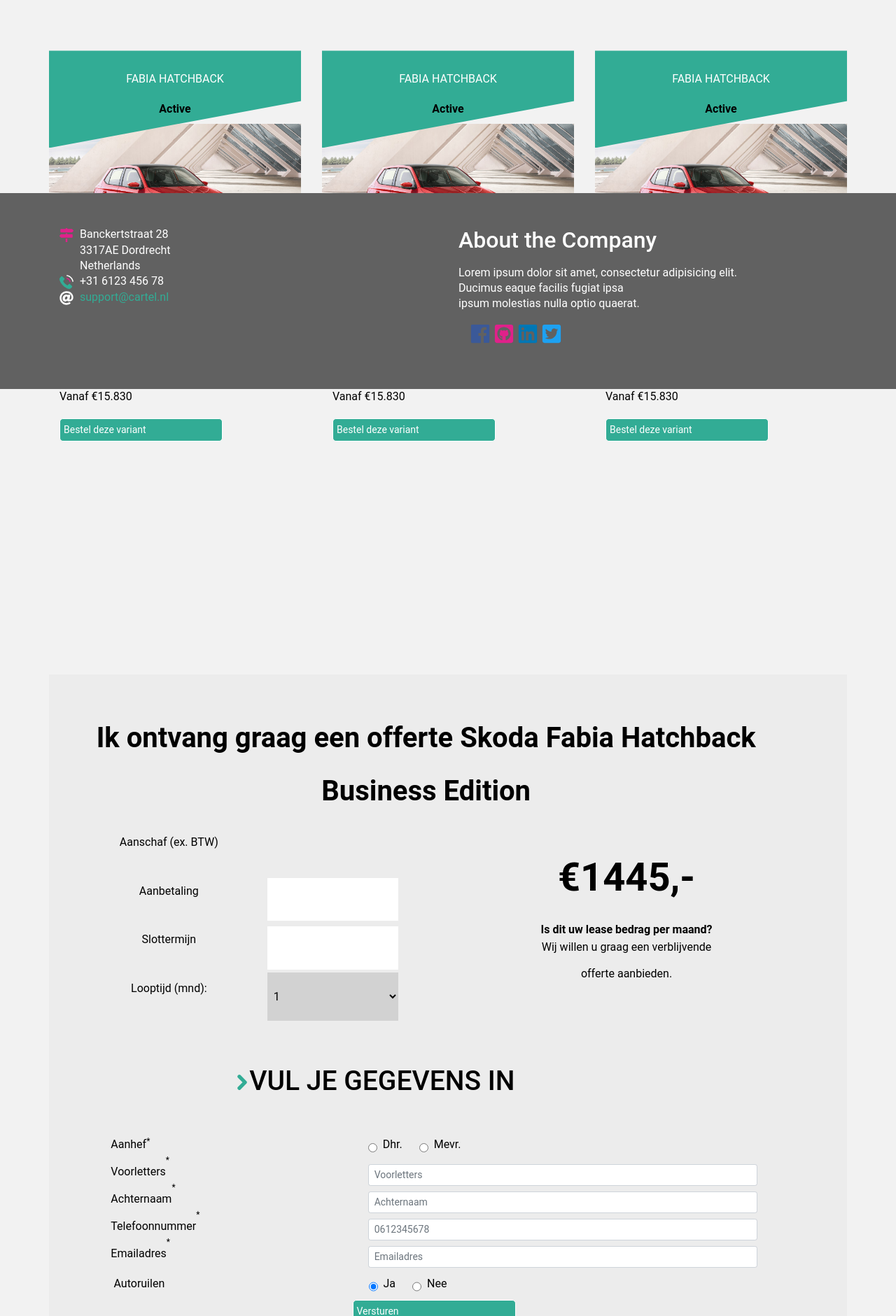
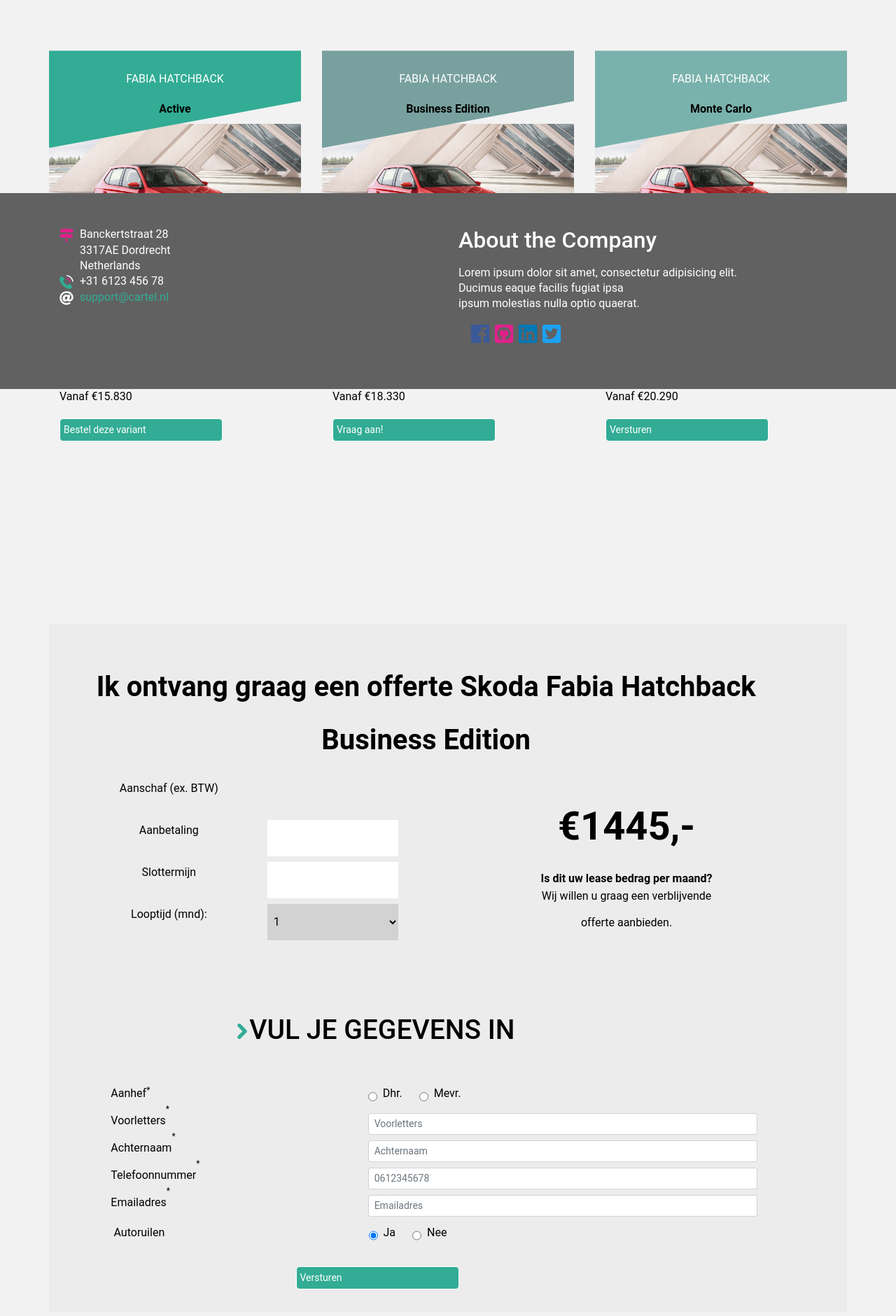
Before and after one commit to Jhudeska/Auto_shop2, a PHP site: page /car-details-fabia.php in a window 1280 px wide. Shown: the part 244-2125 px from the top of the page at 70% size. After the commit the page ends 2087 px from the top, so only its background shows below. Run offline with PHP 8.4, Linux system fonts and the light colour scheme; some libraries are stand-ins or nearby versions.

Commit message:
add in car-details-page javascript calculator and php PMT function

```diff
--- /dev/null
+++ b/Calculator.php
@@ -0,0 +1,37 @@
+<?php
+/**
+ * Created by PhpStorm.
+ * User: Jhudeska
+ * Date: 2019-05-17
+ * Time: 13:54
+ */
+
+class Calculator
+{
+
+    //Monthly payment calculator function
+    function PMT($rate = 0,  $months = 0, $creditAmount = 0, $residual = 0)
+    {
+        if(!is_null($rate) && $rate != 0) {
+            return (-$residual - $creditAmount * pow(1 + $rate, $months)) / (1 + $rate * 0) / ((pow(1 + $rate, $months) - 1) / $rate);
+        } else {
+            return (-$creditAmount - $residual) / $months;
+        }
+    }
+
+
+
+
+//                    <?php
+//                            $val1 = htmlentities($_POST['AB']);
+//                            $val2 = htmlentities($_POST['LT']);
+//                            $val3 = htmlentities($_POST['AS']);
+//                            $val4 = htmlentities($_POST['ST']);
+//
+//                            $creditAmount = $val3 - $val1;
+//                            $monthlyPayment = ceil(PMT(6.99/1200,$val2, -$creditAmount, $val4));
+//
+//                            echo $monthlyPayment;
+//
+//
+}
--- a/car-details-fabia.php
+++ b/car-details-fabia.php
@@ -1,10 +1,15 @@
-<?php require_once 'header.php';?>
+<?php
+
+    require_once 'header.php';
+    require_once 'Calculator.php';
+
+;?>
 
     <div class="container px-0 mx-0">
         <div class="row py-4 my-4">
             <div class="col-12 col-sm-6 col-md-4 mb-5 py-0 my-0">
                 <div class="model-preview-block model-preview-block-details">
-                    <div class="model-preview-car-details-page">
+                    <div class="model-preview-car-details-page model-preview-car-details-page-first">
                         <div class="car-details-title">FABIA HATCHBACK</div>
                         <div class="car-details-type">Active</div>
                     </div>
@@ -24,43 +29,44 @@
 
             <div class="col-12 col-sm-6 col-md-4">
                 <div class="model-preview-block model-preview-block-details">
-                    <div class="model-preview-car-details-page">
+                    <div class="model-preview-car-details-page model-preview-car-details-page-middle">
                         <div class="car-details-title">FABIA HATCHBACK</div>
-                        <div class="car-details-type">Active</div>
+                        <div class="car-details-type">Business Edition</div>
                     </div>
                     <div class="modal-car-details-image"><img src="img/Skoda_Fabia.jpg" alt="Fabia foto"></div>
                     <div class="modal-text-box">
-                        <div class="description-bold-special">Standaard op de Active:</div>
-                        <div class="description-special"> Laadruimte tot 1.150 liter</div>
-                        <div class="description-special"> LED-daverlichting</div>
-                        <div class="description-special"> 6 Airbags</div>
-                        <div class="description-bold"> Stoere basis</div>
-                        <div class="description-margin">Vanaf €15.830</div>
-                        <button class="btn btn-green">Bestel deze variant</button>
+                        <div class="description-bold-special">Extra's bovenop de Active:</div>
+                        <div class="description-special"> Climate Control</div>
+                        <div class="description-special"> DAB (Digitale radio)</div>
+                        <div class="description-special"> Parkeersensoren achter</div>
+                        <div class="description-bold"> Actiemodel</div>
+                        <div class="description-margin">Vanaf €18.330</div>
+                        <button class="btn btn-green">Vraag aan!</button>
                     </div>
                 </div>
             </div>
 
             <div class="col-12 col-sm-6 col-md-4">
                 <div class="model-preview-block model-preview-block-details">
-                    <div class="model-preview-car-details-page">
+                    <div class="model-preview-car-details-page model-preview-car-details-page-last">
                         <div class="car-details-title">FABIA HATCHBACK</div>
-                        <div class="car-details-type">Active</div>
+                        <div class="car-details-type">Monte Carlo</div>
                     </div>
                     <div class="modal-car-details-image"><img src="img/Skoda_Fabia.jpg" alt="Fabia foto"></div>
                     <div class="modal-text-box">
-                        <div class="description-bold-special">Standaard op de Active:</div>
-                        <div class="description-special"> Laadruimte tot 1.150 liter</div>
-                        <div class="description-special"> LED-daverlichting</div>
-                        <div class="description-special"> 6 Airbags</div>
-                        <div class="description-bold"> Stoere basis</div>
-                        <div class="description-margin">Vanaf €15.830</div>
-                        <button class="btn btn-green">Bestel deze variant</button>
+                        <div class="description-bold-special">Extra's bovenop de Active:</div>
+                        <div class="description-special"> Bluethooth telefoonverbinding</div>
+                        <div class="description-special"> Amundsen</div>
+                        <div class="description-special"> Parkeersensoren achter</div>
+                        <div class="description-bold"> Business deal</div>
+                        <div class="description-margin">Vanaf €20.290</div>
+                        <button class="btn btn-green">Versturen</button>
                     </div>
                 </div>
             </div>
 
         </div>
+
 
 
         <section class="calculator-section">
@@ -78,18 +84,18 @@
 
                             <div class=" form-row justify-content-center col-sm-12 col-md-6">
 
-                            <label for="credit-amount" class=" col-form-label text-center my-1 col-6" disabled>Aanschaf (ex. BTW)</label>
-                            <input type="text" class="bg-light-gray justify-content-center my-1 col-4" name="credit_amount" id="credit-amount">
+                            <label for="credit-amount" class=" col-form-label text-center col-6" disabled>Aanschaf (ex. BTW)</label>
+                            <input type="text" class="bg-light-gray justify-content-center col-4" name="val3" id="credit-amount">
 
-                                <label for="credit-amount" class=" col-form-label text-center my-1  col-6" >Aanbetaling</label>
-                                <input type="text" class=" my-1 col-4" name="credit_amount" id="credit-amount">
+                                <label for="credit-amount" class=" col-form-label text-center  col-6" >Aanbetaling</label>
+                                <input type="text" class=" my-1 col-4" name="val1" id="credit-amount">
 
-                                <label for="credit-amount" class=" col-form-label text-center my-1  col-6" >Slottermijn</label>
-                                <input type="text" class=" my-1  col-4" name="credit_amount" id="credit-amount">
+                                <label for="credit-amount" class=" col-form-label text-center   col-6" >Slottermijn</label>
+                                <input type="text" class=" my-1  col-4" name="val3" id="credit-amount">
 
 
-                            <label for="months" class="col-form-label text-center my-1  col-6">Looptijd (mnd):</label>
-                            <select  class="bg-light-gray col-4" name="months" id="months">
+                            <label for="months" class="col-form-label text-center  col-6">Looptijd (mnd):</label>
+                            <select  class="bg-light-gray col-4 my-1" name="val4" id="months">
                                 <option value="jan">1</option>
                                 <option value="feb">2</option>
                                 <option value="mrt">3</option>
@@ -103,6 +109,9 @@
                                 <option value="nov">11</option>
                                 <option value="dec">12</option>
                             </select>
+
+                                <label for="showMonthlyPayment_text" class=" col-form-label text-center col-6 description-bold showMonthlyPayment_text" >Your monthly payment amount:</label>
+                                <p class="justify-content-center col-4" id="showMonthlyPayment_text"></p>
                             </div>
 
                             <div class=" form-row justify-content-center align-items-center col-12 col-sm-12 col-md-6 ">
@@ -113,6 +122,14 @@
                                     <p class="txt-leaseamount">offerte aanbieden. </p>
                                 </div>
                             </div>
+
+
+
+
+
+
+
+
 
                             <div class="form-row justify-content-center pl-4 col-12 col-md-10">
                                      <h1 class="txt-form-personal">  VUL JE GEGEVENS IN </h1>
@@ -171,11 +188,8 @@
                                             <span class="checkmark"></span>
                                         </div>
 
-
-                                <button class="btn btn-green">Versturen</button>
+                                        <input class="btn btn-green btn-left" type="submit" name="submit" value="Versturen"  onclick="" onClick="javascript:showMonthlyPayment();">
                             </form>
-
-
 
             </div>
     </div>
@@ -187,4 +201,4 @@
 
 
 
-<?php include_once 'footer.php';?>
+<?php require_once 'footer.php';?>
--- a/css/car-details-page.sass
+++ b/css/car-details-page.sass
@@ -10,9 +10,23 @@
   height: 139px
   color: white
   text-align: center
+  padding: 10px
+  clip-path: polygon(0 0, 100% 0, 100% 9vh, 0 100%)
+
+
+.model-preview-car-details-page-first
   background-image: linear-gradient(to right bottom, $third-color, $third-color)
-  clip-path: polygon(0 0, 100% 0, 100% 9vh, 0 100%)
-  padding: 10px
+
+.model-preview-car-details-page-middle
+  background-image: linear-gradient(to right bottom, $primary-color, $primary-color)
+
+.model-preview-car-details-page-last
+  background-image: linear-gradient(to right bottom, $secondary-color, $secondary-color)
+
+.showMonthlyPayment_text
+  display: none
+
+
 
 .car-details-title
   margin-top: 20px
@@ -117,3 +131,9 @@
 
 select.bg-light-gray
   background-color: $light-gray
+
+
+.btn-left
+  position: relative
+  left: -81px
+  top: 25px
--- a/css/main.css
+++ b/css/main.css
@@ -107,9 +107,20 @@
   height: 139px;
   color: white;
   text-align: center;
-  background-image: linear-gradient(to right bottom, #32ac95, #32ac95);
-  clip-path: polygon(0 0, 100% 0, 100% 9vh, 0 100%);
-  padding: 10px; }
+  padding: 10px;
+  clip-path: polygon(0 0, 100% 0, 100% 9vh, 0 100%); }
+
+.model-preview-car-details-page-first {
+  background-image: linear-gradient(to right bottom, #32ac95, #32ac95); }
+
+.model-preview-car-details-page-middle {
+  background-image: linear-gradient(to right bottom, #77a09e, #77a09e); }
+
+.model-preview-car-details-page-last {
+  background-image: linear-gradient(to right bottom, #79b2ac, #79b2ac); }
+
+.showMonthlyPayment_text {
+  display: none; }
 
 .car-details-title {
   margin-top: 20px; }
@@ -207,6 +218,11 @@
 select.bg-light-gray {
   background-color: #d2d2d2; }
 
+.btn-left {
+  position: relative;
+  left: -81px;
+  top: 25px; }
+
 .btn-green {
   background-color: #32ac95;
   color: #ffffff;
@@ -227,8 +243,7 @@
 
 .model-preview-block {
   position: relative;
-  width: 100%;
-  margin-bottom: 73px; }
+  width: 100%; }
 
 .model-preview-block-middle {
   position: relative;
--- a/css/main.sass
+++ b/css/main.sass
@@ -16,7 +16,7 @@
 .model-preview-block
   position: relative
   width: 100%
-  margin-bottom: 73px
+
 
 .model-preview-block-middle
   position: relative
--- a/footer.php
+++ b/footer.php
@@ -27,6 +27,11 @@
         </div>
     </footer>
 
-
+<script src="js/main.js"></script>
+<!-- Optional JavaScript -->
+<!-- jQuery first, then Popper.js, then Bootstrap JS -->
+<script src="https://code.jquery.com/jquery-3.3.1.slim.min.js" integrity="sha384-q8i/X+965DzO0rT7abK41JStQIAqVgRVzpbzo5smXKp4YfRvH+8abtTE1Pi6jizo" crossorigin="anonymous"></script>
+<script src="https://cdnjs.cloudflare.com/ajax/libs/popper.js/1.14.6/umd/popper.min.js" integrity="sha384-wHAiFfRlMFy6i5SRaxvfOCifBUQy1xHdJ/yoi7FRNXMRBu5WHdZYu1hA6ZOblgut" crossorigin="anonymous"></script>
+<script src="https://stackpath.bootstrapcdn.com/bootstrap/4.2.1/js/bootstrap.min.js" integrity="sha384-B0UglyR+jN6CkvvICOB2joaf5I4l3gm9GU6Hc1og6Ls7i6U/mkkaduKaBhlAXv9k" crossorigin="anonymous"></script>
 </body>
 </html>
--- a/header.php
+++ b/header.php
@@ -5,7 +5,10 @@
     <meta name="viewport" content="width=device-width, initial-scale=1">
 <!--    <meta http-equiv="refresh" content="3">-->
     <title> Jhudeska | dev.Jeroen_Opracht</title>
+
+    <!-- Bootstrap CSS -->
     <link rel="stylesheet" href="https://maxcdn.bootstrapcdn.com/bootstrap/4.0.0/css/bootstrap.min.css">
+    <!--JQuery and Ajax -->
     <script src="https://ajax.googleapis.com/ajax/libs/jquery/3.3.1/jquery.min.js"></script>
     <script src="https://cdnjs.cloudflare.com/ajax/libs/popper.js/1.12.9/umd/popper.min.js"></script>
     <script src="https://maxcdn.bootstrapcdn.com/bootstrap/4.0.0/js/bootstrap.min.js"></script>
```
Also changed, not shown: js/main.js (added, +47 -0 lines), 1 other file.
